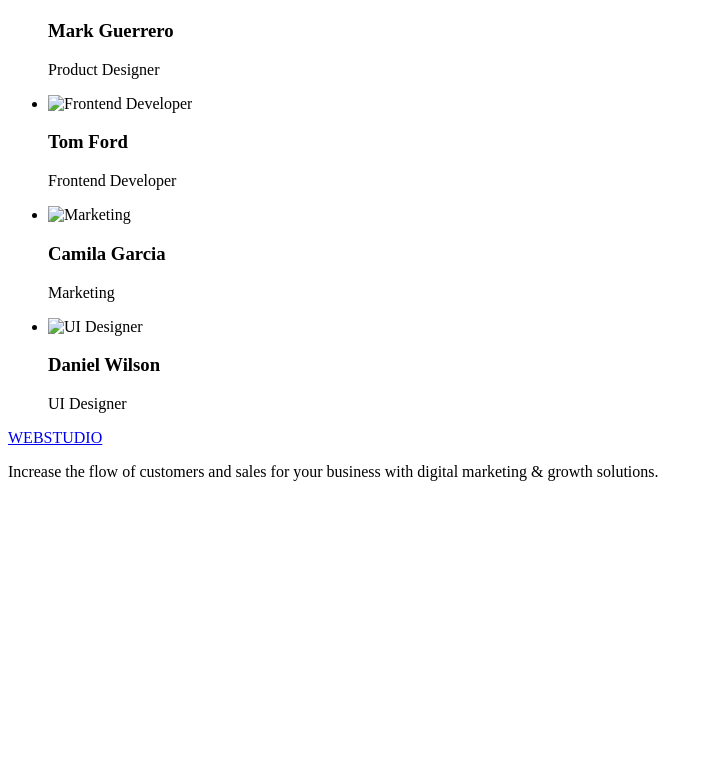
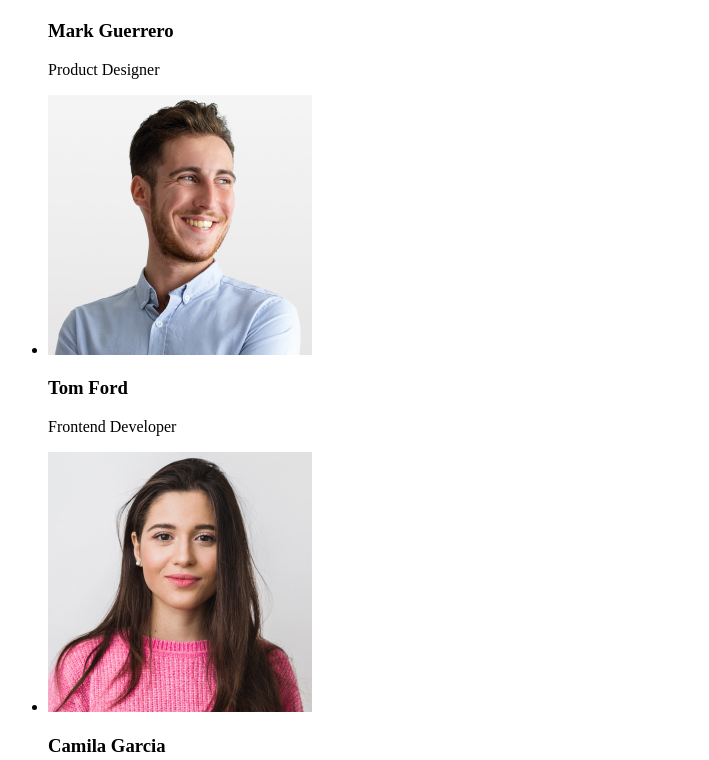
Before and after one commit to Julianochka/goit-markup-hw-01, a plain HTML site: page index.html in a window 1280 px wide. Shown: the part 1902-2662 px from the top of the page, without its empty margins (0-709 px from the left). Before the commit the page ends 2399 px from the top, so only its background shows below. Drawn offline with Linux system fonts and the light colour scheme; the site is published under a folder, as on GitHub Pages, so addresses that start at the root find nothing.

Commit message:
Update index.html

```diff
--- a/index.html
+++ b/index.html
@@ -81,17 +81,17 @@
             <p>Product Designer</p>
           </li>
           <li>
-            <img src="/images/img5.jpg" alt="Frontend Developer" width="264" />
+            <img src="./images/img5.jpg" alt="Frontend Developer" width="264" />
             <h3>Tom Ford</h3>
             <p>Frontend Developer</p>
           </li>
           <li>
-            <img src="/images/img6.jpg" alt="Marketing" width="264" />
+            <img src="./images/img6.jpg" alt="Marketing" width="264" />
             <h3>Camila Garcia</h3>
             <p>Marketing</p>
           </li>
           <li>
-            <img src="/images/img7.jpg" alt="UI Designer" width="264" />
+            <img src="./images/img7.jpg" alt="UI Designer" width="264" />
             <h3>Daniel Wilson</h3>
             <p>UI Designer</p>
           </li>
```
